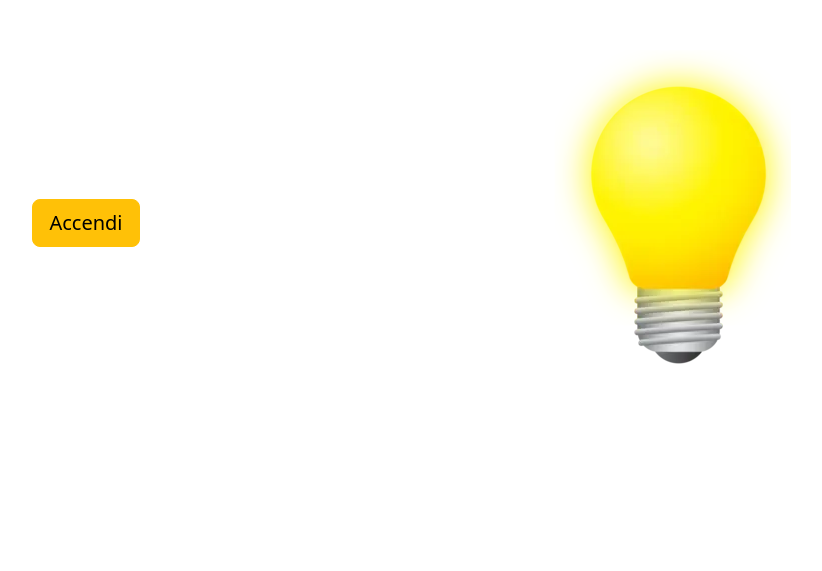
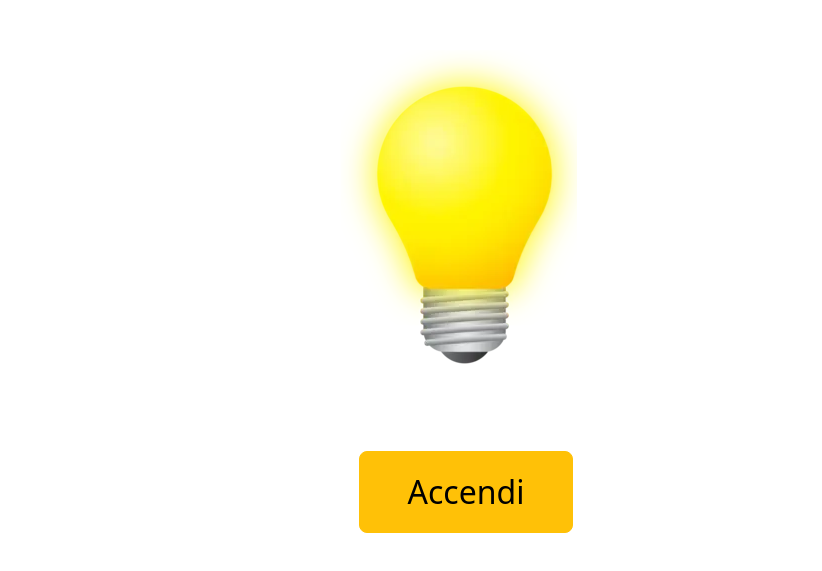
Before and after one commit to rolindaz/js-dom-1, a plain HTML site: page index.html in a window 1280 px wide. Both pictures are taken after a click on the button "Accendi". Shown: the part 101-672 px from the top of the page, without its empty margins (174-996 px from the left). Drawn offline with nearby package versions, Linux system fonts and the light colour scheme.

Commit message:
Refactor lamp toggle UI and update JavaScript functionality for image display

```diff
--- a/index.html
+++ b/index.html
@@ -10,7 +10,7 @@
   <body>
     <header class="my-5">
         <div class="container">
-            <h1 class="text-center">
+            <h1 id="headerTitle" class="text-center">
                 Turn on your ideas
             </h1>
         </div>
@@ -18,14 +18,14 @@
     <main>
         <div class="container">
             <div class="row my-2">
-                <div class="col-12 col-md-4 d-flex justify-content-center align-items-center">
-                    <button id="lamp_switch" class="btn btn-lg btn-warning ">
+                <div class="col-12 d-flex justify-content-center">
+                    <img id="lamp_off" src="./img 2/white_lamp.png" alt="Turned Off Light Bulb" class="ms-4">
+                    <img id="lamp_on" src="./img 2/yellow_lamp.png" alt="Turned On Light Bulb" class="d-none me-5">
+                </div>
+                <div class="col-12 d-flex justify-content-center align-items-center my-5">
+                    <button id="lamp_switch" class="btn btn-lg btn-warning px-5 py-3 fs-2">
                         Accendi
                     </button>
-                </div>
-                <div class="col-12 col-md-8 d-flex justify-content-center">
-                    <img id="lamp_off" src="./img 2/white_lamp.png" alt="Turned Off Light Bulb" class="ps-4">
-                    <img id="lamp_on" src="./img 2/yellow_lamp.png" alt="Turned On Light Bulb" class="d-none">
                 </div>
             </div>
         </div>
--- a/js/script.js
+++ b/js/script.js
@@ -20,7 +20,6 @@ console.log(switchBtn);
 // call the add event listener method to change the img
 
 switchBtn.addEventListener('click', function() {
-    console.log('clicked');
     mainImg.classList.add('d-none');
     switchedImg.classList.remove('d-none');
 });
```
